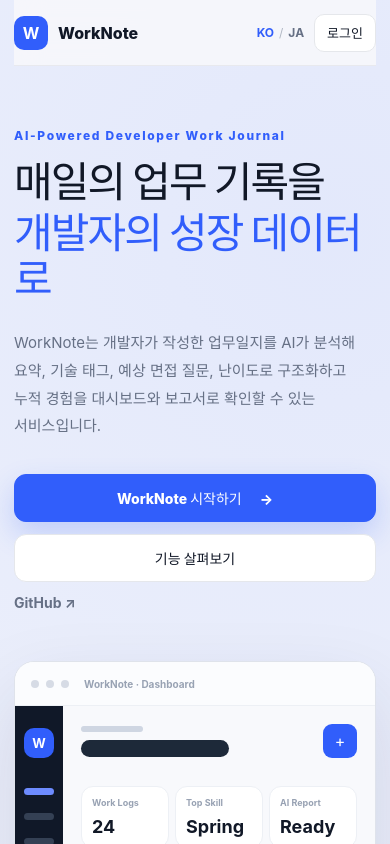
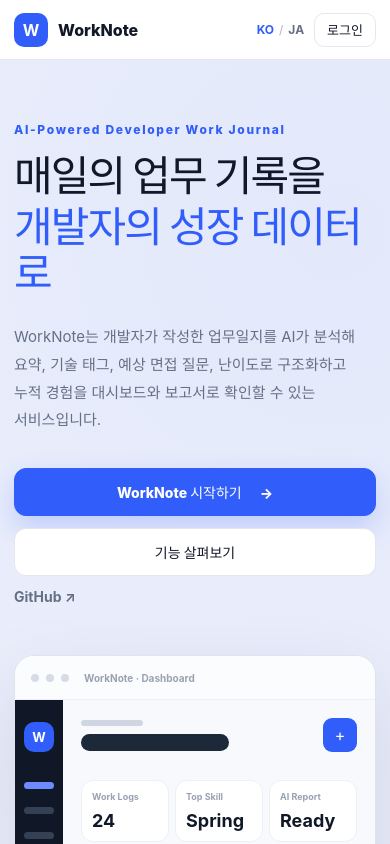
Before and after one commit to krJunSeong/worknote_frontend, a React (Vite) app: page / in a window 390 px wide. Shown: the top 844 px of the page. Built offline with nearby package versions, Linux system fonts and the light colour scheme; no server answers.

Commit message:
LandingPage edit

```diff
--- a/src/pages/LandingPage.css
+++ b/src/pages/LandingPage.css
@@ -12,31 +12,49 @@
   font-family:Inter,Pretendard,-apple-system,BlinkMacSystemFont,"Segoe UI","Noto Sans KR","Noto Sans JP",sans-serif
 }
 .landing-header,.hero,.why,.section,.cta,.landing footer{
-  width:min(1180px,calc(100% - 40px));margin:0 auto
+  width:min(1180px,calc(100% - 40px));
+  margin:0 auto;
 }
+
 .landing-header{
-  position:sticky;top:0;z-index:20;height:74px;display:grid;grid-template-columns:1fr auto 1fr;
-  align-items:center;border-bottom:1px solid rgba(229,231,235,.8);
-  background:rgba(247,248,251,.88);backdrop-filter:blur(14px)
+  position:sticky;
+  top:0;
+  z-index:50;
+  width:100%;
+  height:64px;
+  margin:0;
+  padding:0;
+  background:#ffffff;
+  border-bottom:1px solid #e5e7eb;
 }
+
+.landing-header-inner{
+  width:min(1180px,calc(100% - 40px));
+  height:100%;
+  margin:0 auto;
+  display:grid;
+  grid-template-columns:1fr auto 1fr;
+  align-items:center;
+}
+
 .brand{display:flex;align-items:center;gap:10px;width:max-content;color:var(--text);text-decoration:none;font-weight:800}
 .brand b,.mock aside b{
   display:grid;place-items:center;width:34px;height:34px;border-radius:10px;background:var(--primary);color:#fff
 }
-.landing-header nav{display:flex;gap:28px}
+.landing-header nav{display:flex;align-items:center;gap:24px;height:100%}
 .landing-header nav button,.language button{
   padding:0;border:0;background:none;color:var(--muted);cursor:pointer;font-weight:700
 }
 .landing-header nav button{font-size:14px}
-.header-actions{display:flex;align-items:center;justify-content:flex-end;gap:18px}
+.header-actions{display:flex;align-items:center;justify-content:flex-end;gap:14px;height:100%}
 .language{display:flex;gap:5px;color:#b0b7c3;font-size:12px}
 .language .on{color:var(--primary)}
 .login-btn,.secondary{
   border:1px solid var(--line);background:#fff;color:var(--text);border-radius:10px;cursor:pointer
 }
-.login-btn{min-height:38px;padding:0 16px;font-size:13px;font-weight:750}
+.login-btn{height:36px;padding:0 14px;font-size:13px;font-weight:750}
 .hero{
-  min-height:690px;padding:82px 0 92px;display:grid;grid-template-columns:.92fr 1.08fr;align-items:center;gap:70px
+  min-height:650px;padding:58px 0 82px;display:grid;grid-template-columns:.92fr 1.08fr;align-items:center;gap:70px
 }
 .eyebrow,.cta>div>p{margin:0 0 16px;color:var(--primary);font-size:12px;font-weight:850;letter-spacing:.14em}
 .hero h1,.section h2,.why h2,.cta h2{letter-spacing:-.045em}
@@ -123,13 +141,15 @@
 }
 .landing footer p{margin:0;text-align:center}.landing footer>span{text-align:right}.landing footer>b{color:var(--text)}
 @media(max-width:980px){
-  .landing-header{grid-template-columns:1fr auto}.landing-header nav{display:none}
+  .landing-header-inner{grid-template-columns:1fr auto}.landing-header nav{display:none}
   .hero{grid-template-columns:1fr;gap:50px}.feature-grid{grid-template-columns:repeat(2,1fr)}
   .flow{grid-template-columns:repeat(2,1fr)}
 }
 @media(max-width:680px){
-  .landing-header,.hero,.why,.section,.cta,.landing footer{width:min(100% - 28px,1180px)}
-  .landing-header{height:66px}.header-actions{gap:10px}.login-btn{padding:0 12px}
+  .hero,.why,.section,.cta,.landing footer{width:min(100% - 28px,1180px)}
+  .landing-header{height:60px}
+  .landing-header-inner{width:calc(100% - 28px)}
+  .header-actions{gap:10px}.login-btn{height:34px;padding:0 12px}
   .hero{min-height:auto;padding:62px 0 74px}.hero h1{font-size:42px}.intro{font-size:15px}
   .hero-actions{align-items:stretch}.primary,.secondary{width:100%;justify-content:center}
   .mock-body{min-height:330px}.mock aside{width:48px}.mock-main{padding:18px}.stats{gap:6px}.stats article{padding:10px}
--- a/src/pages/LandingPage.jsx
+++ b/src/pages/LandingPage.jsx
@@ -97,6 +97,7 @@
   return (
     <div className="landing">
       <header className="landing-header">
+        <div className="landing-header-inner">
           <a href="/" className="brand"><b>W</b>WorkNote</a>
 
           <nav>
@@ -112,6 +113,7 @@
               <button className={language === "ja" ? "on" : ""} onClick={() => changeLanguage("ja")}>JA</button>
             </div>
             <button className="login-btn" onClick={() => navigate("/login")}>{c.login}</button>
+          </div>
         </div>
       </header>
 
```
Lines whose indentation alone changed are shown as unchanged.
